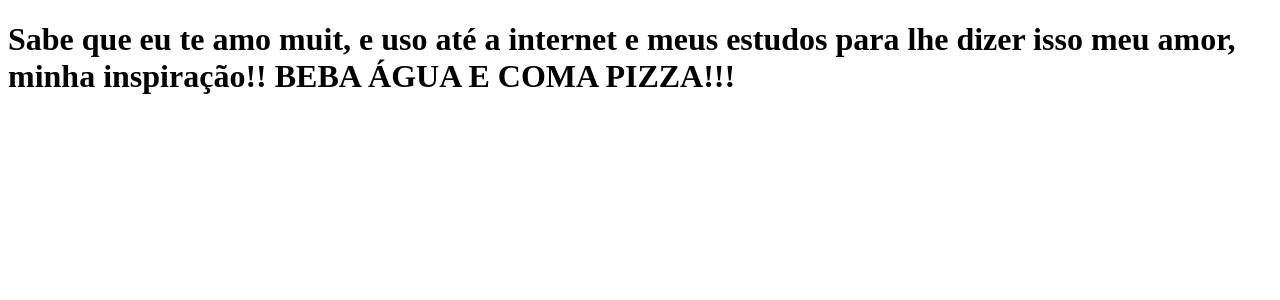
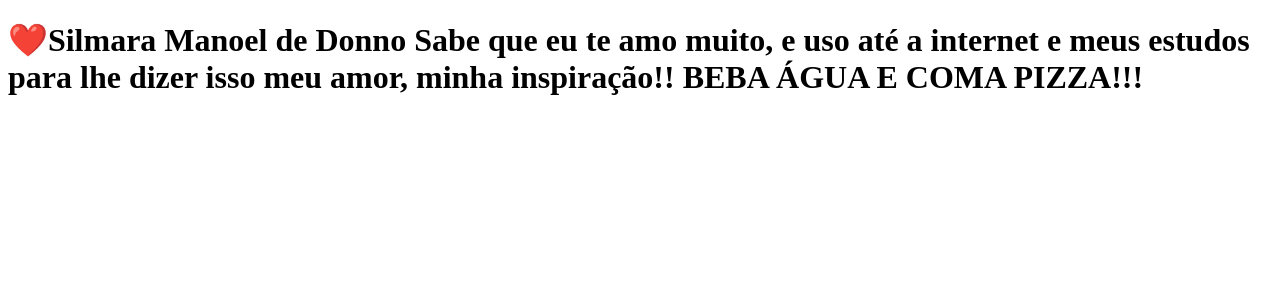
Before and after one commit to gabrielklobo/clone-tabnews, a Next.js app: page / in a window 1280 px wide. Shown: the top 300 px of the page. Built offline with nearby package versions, Linux system fonts and the light colour scheme.

Commit message:
modificando a frase

```diff
--- a/pages/index.js
+++ b/pages/index.js
@@ -1,5 +1,5 @@
 function Home () {
-    return <h1>Sabe que eu te amo muit, e uso até a internet e meus estudos para lhe dizer isso meu amor, minha inspiração!! BEBA ÁGUA E COMA PIZZA!!!</h1>
+    return <h1>❤️Silmara Manoel de Donno Sabe que eu te amo muito, e uso até a internet e meus estudos para lhe dizer isso meu amor, minha inspiração!! BEBA ÁGUA E COMA PIZZA!!!</h1>
 }
 
 export default Home;
```
